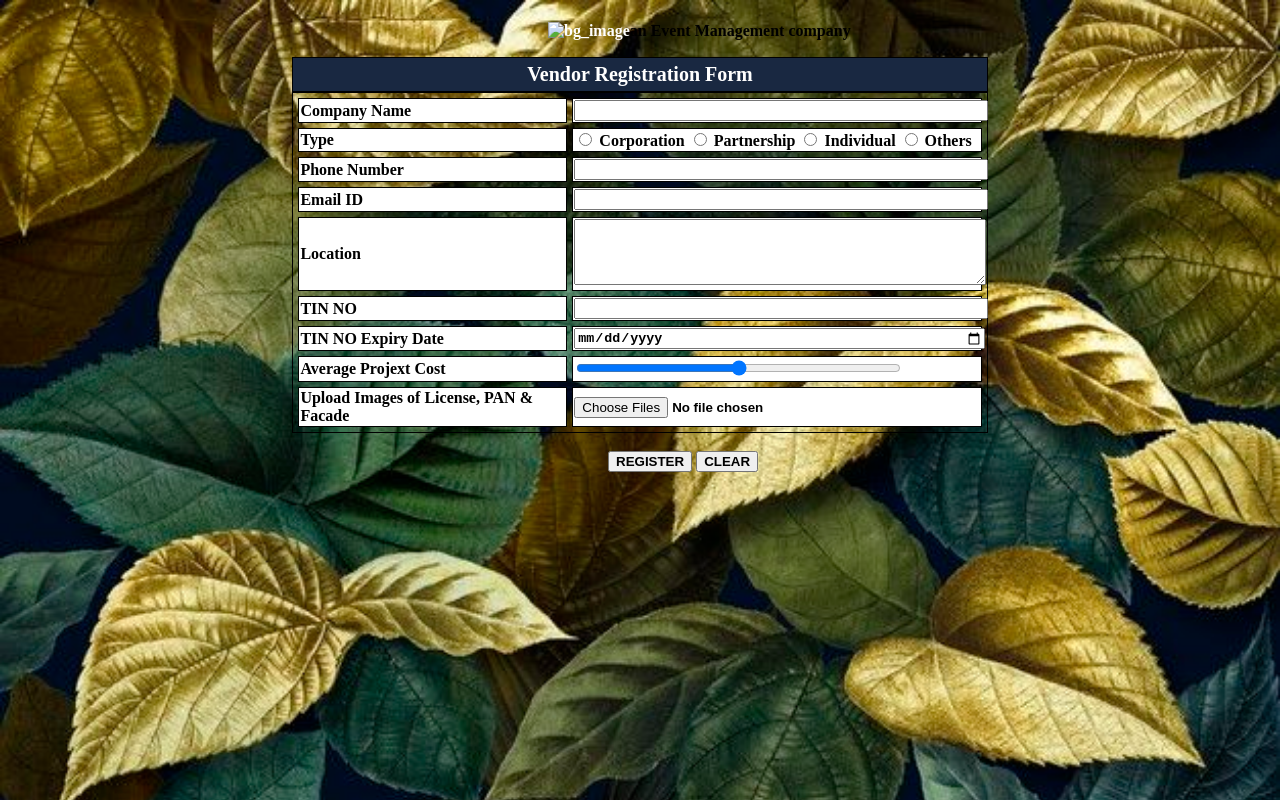
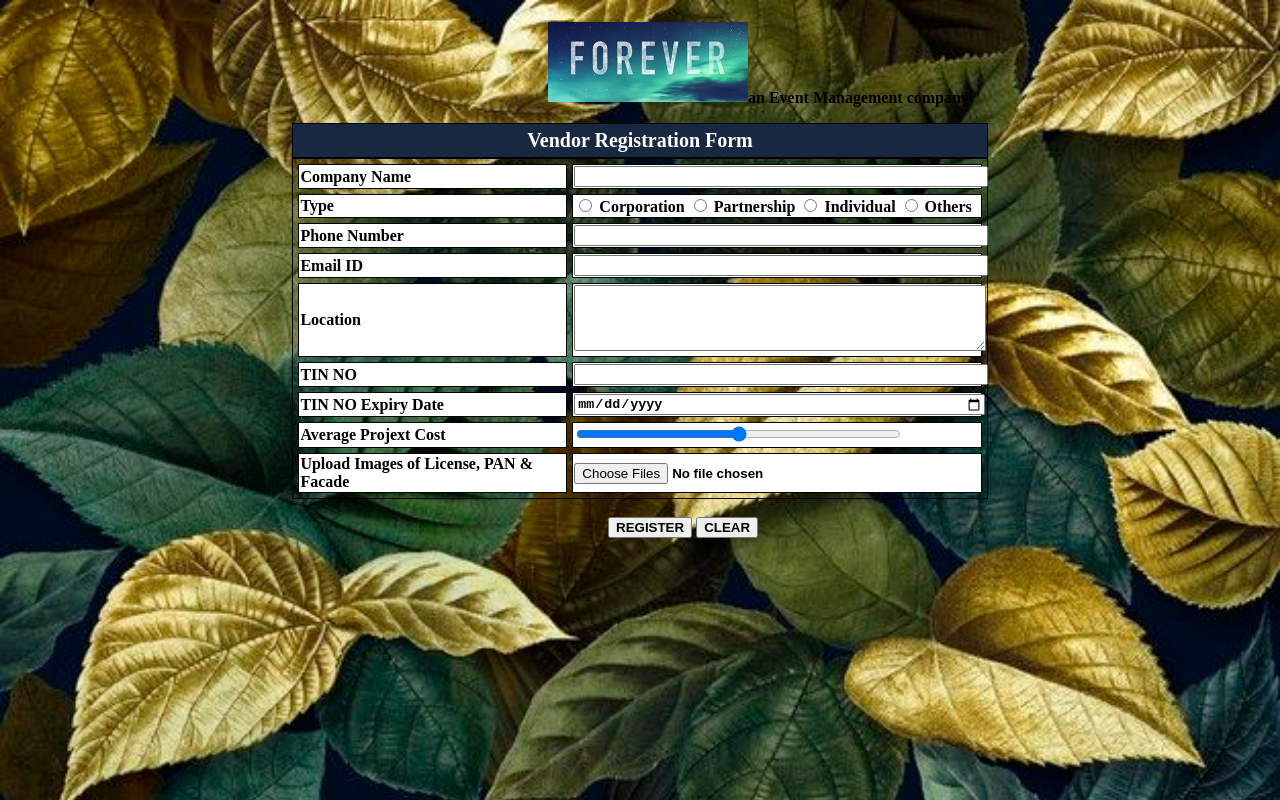
Before and after one commit to ASWIN4488/HTML, a plain HTML site: page index.html in a window 1280 px wide. Drawn offline with Linux system fonts and the light colour scheme.

Commit message:
Update index.html

```diff
--- a/index.html
+++ b/index.html
@@ -65,7 +65,7 @@
     </script>
     <form>
         <figure id="forever_image">
-        	<img id="image1" src="./Forever Event Management_files/img2.jpg" height="80" width="200" alt="bg_image">an Event Management company
+        	<img id="image1" src="img2.jpg" height="80" width="200" alt="bg_image">an Event Management company
         </figure>
         <table>
              <caption id="table_caption">Vendor Registration Form</caption>
```
